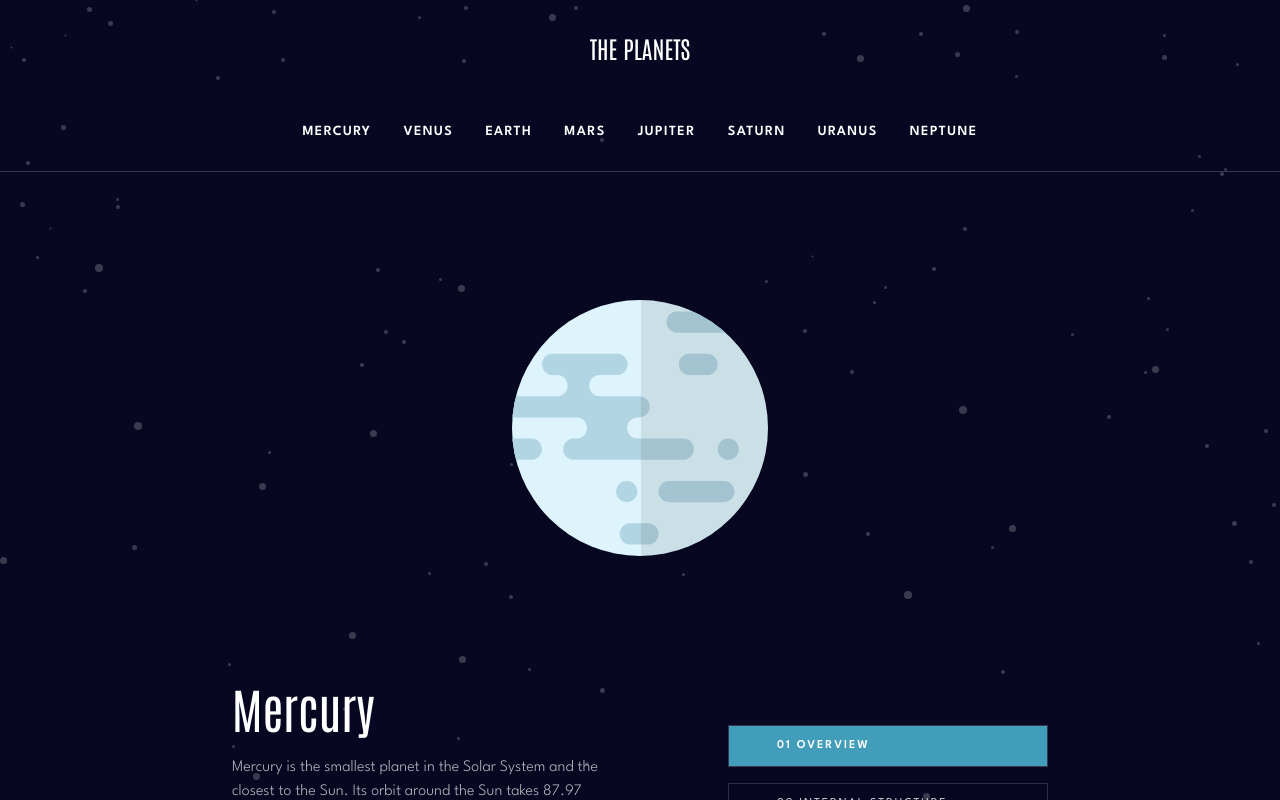
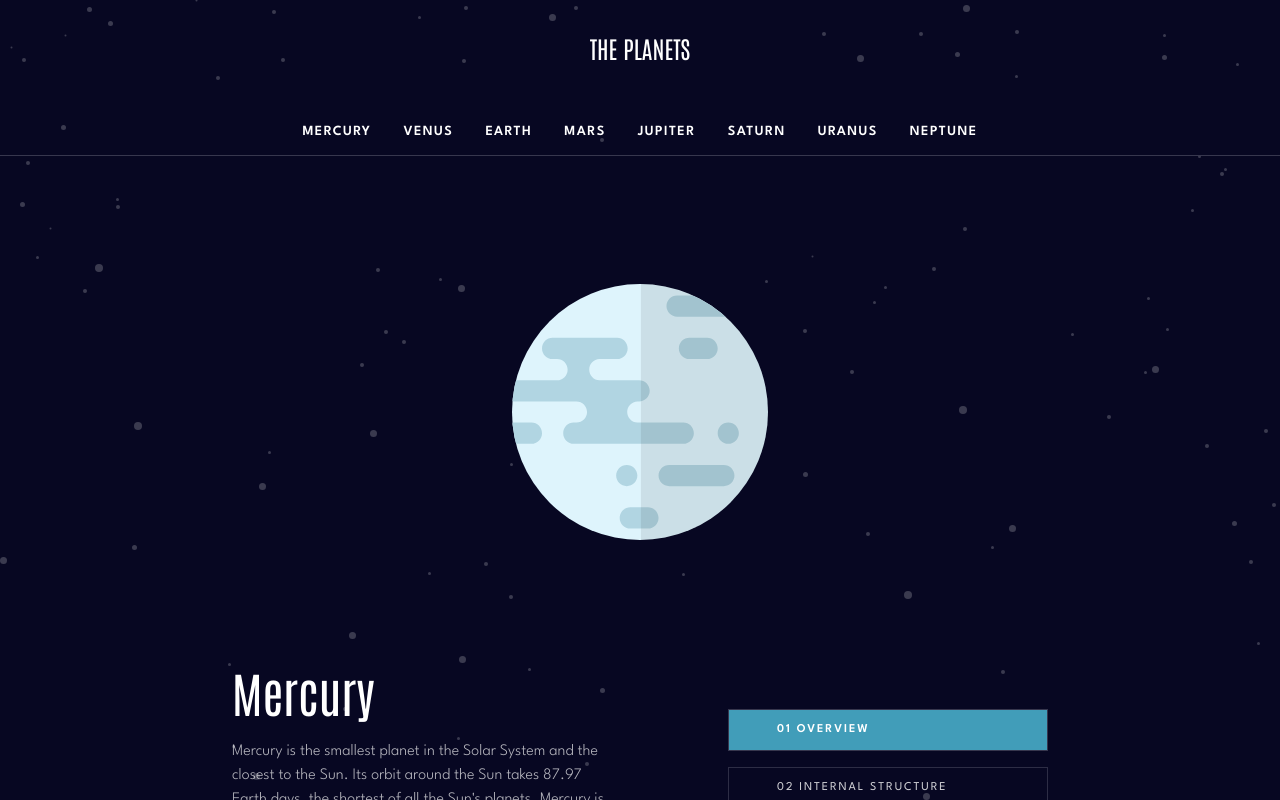
Before and after one commit to jjalbuenacabuyao/planet-facts, a Next.js app: page / in a window 1280 px wide. Shown: the top 800 px of the page. Built offline with nearby package versions, Linux system fonts and the light colour scheme.

Commit message:
remove padding-bottom on tablet

```diff
--- a/src/app/components/Header.tsx
+++ b/src/app/components/Header.tsx
@@ -9,7 +9,7 @@ const Header = () => {
   const [navOpen, setNavOpen] = useState(false);
 
   return (
-    <header className="py-4 px-6 relative flex items-center justify-between border-b-[1px] border-b-gray md:justify-center md:flex-col md:gap-10 md:pt-8">
+    <header className="py-4 px-6 relative flex items-center justify-between border-b-[1px] border-b-gray md:justify-center md:flex-col md:gap-10 md:pt-8 md:pb-0">
       <Logo />
       <Navigation navOpen={navOpen} setNavOpen={setNavOpen} />
       <MenuButton navOpen={navOpen} setNavOpen={setNavOpen} />
```
